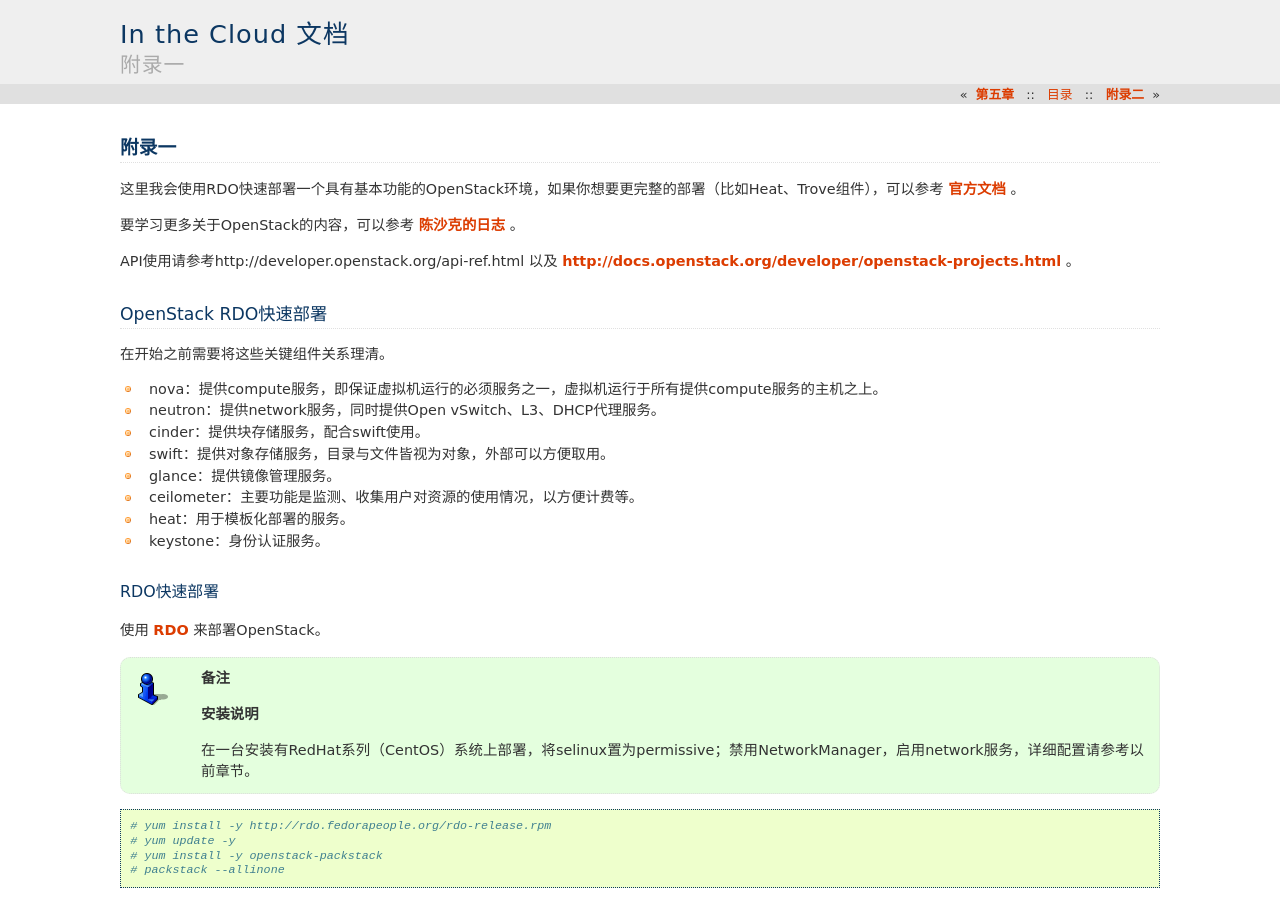
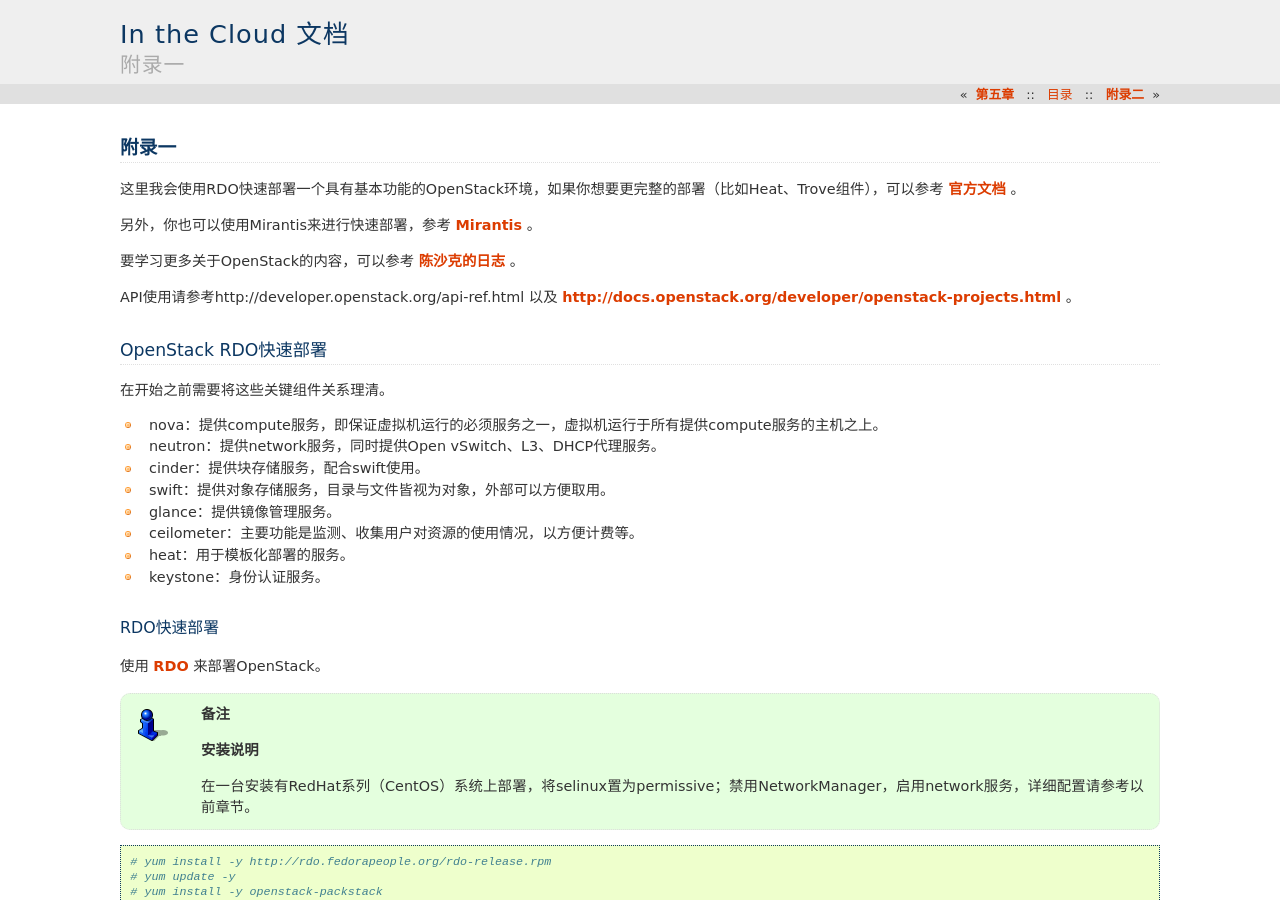
Before and after one commit to lofyer/InTheCloud, a Sphinx documentation site: the page built from source/posts/appendix01.rst, in a window 1280 px wide and 900 px high. Built offline with Sphinx 7.4.7, drawn with Linux system fonts in a browser that asks for light colours; formulas are drawn with MathJax 3.

Commit message:
添加Mirantis作为OpenStack快速部署参考

```diff
--- a/source/posts/appendix01.rst
+++ b/source/posts/appendix01.rst
@@ -3,6 +3,8 @@
 ================================
 
 这里我会使用RDO快速部署一个具有基本功能的OpenStack环境，如果你想要更完整的部署（比如Heat、Trove组件），可以参考 `官方文档 <http://docs.openstack.org/icehouse/install-guide/install/yum/content>`_ 。
+
+另外，你也可以使用Mirantis来进行快速部署，参考 `Mirantis <https://software.mirantis.com/>`_ 。
 
 要学习更多关于OpenStack的内容，可以参考 `陈沙克的日志 <http://www.chenshake.com/cloud-computing/>`_ 。
 
```
